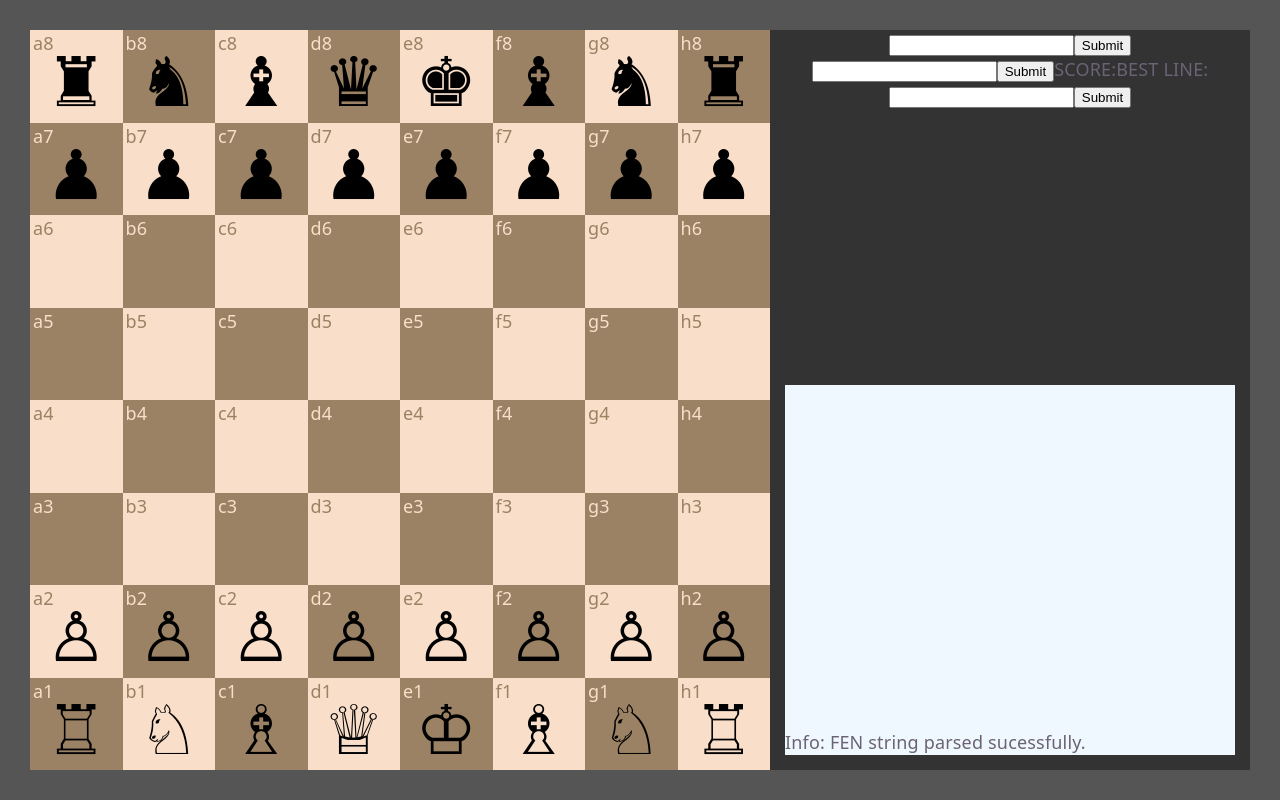
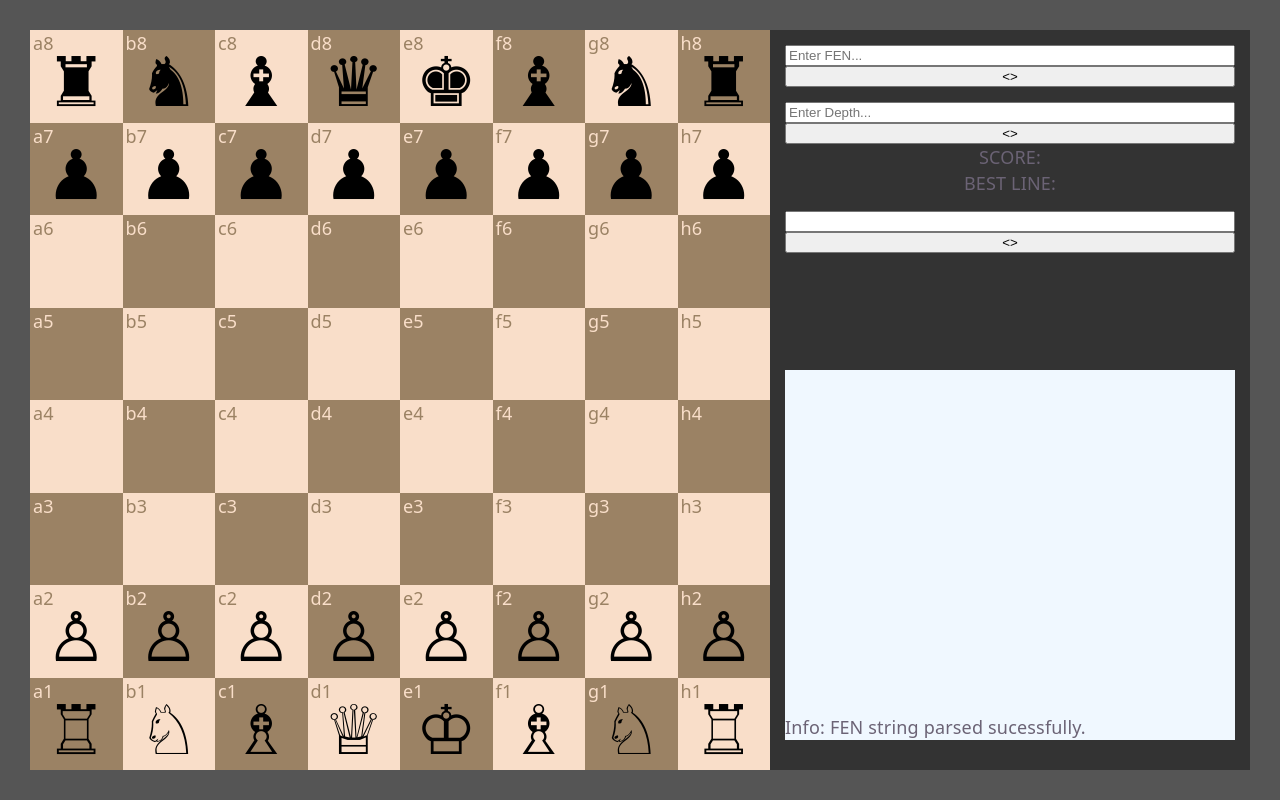
Before and after one commit to Tee-Mou/DoomsdayEngine, a React (Vite) app in the folder app/: page / in a window 1280 px wide. Built offline with nearby package versions, Linux system fonts and the light colour scheme.

Commit message:
Some gui changes to tools panel.

```diff
--- a/app/src/ui/Tools.css
+++ b/app/src/ui/Tools.css
@@ -4,16 +4,25 @@ button:focus {
 }
 
 #tools {
-    height: calc(100vh - 60px);
-    width: calc(100vw - 100vh);
+    height: calc(100vh - 90px);
+    width: calc(100vw - 100vh - 30px);
     background-color: #333;
 
-    min-width: 300px;
+    min-width: 270px;
 
     float: right;
     margin: 0px;
 
     display: flex;
     flex-direction: column;
-    align-items: center;
+
+    padding: 15px;
 }
+
+#fen-tools,
+#analysis-tools,
+#perft-tools {
+    margin-bottom: 15px;
+    display: flex;
+    flex-direction: column;
+}
--- a/app/src/ui/Tools.tsx
+++ b/app/src/ui/Tools.tsx
@@ -26,18 +26,18 @@ export function Tools (props: ToolsProps) {
         <div id="tools">
             <form id="fen-tools"
                   onSubmit={handleFENForm}>
-                <input id="fen-text" type="text" name="fen" pattern="[a-zA-Z0-9/]+"></input>
-                <input id="fen-button" type="submit"></input>
+                <input id="fen-text" type="text" name="fen" pattern="[a-zA-Z0-9/]+" placeholder="Enter FEN..."></input>
+                <input id="fen-button" type="submit" value="<>"></input>
             </form>
             <form id="analysis-tools">
-                <input id="analysis-depth-input" type="text" name="aDepth" pattern="[a-zA-Z0-9/]+"></input>
-                <input id="analyse-button" type="submit"></input>
+                <input id="analysis-depth-input" type="text" name="aDepth" pattern="[a-zA-Z0-9/]+" placeholder='Enter Depth...'></input>
+                <input id="analyse-button" type="submit" value="<>"></input>
                 <output id="analysis-score">SCORE:</output>
                 <output id="analysis-line">BEST LINE:</output>
             </form>
             <form id="perft-tools">
                 <input id="perft-depth-input" type="text" name = "pDepth" pattern="[a-zA-Z0-9/]+"></input>
-                <input id="perft-button" type="submit"></input>
+                <input id="perft-button" type="submit" value="<>"></input>
             </form>
             <Console consoleOutput={props.consoleOutput} setConsoleOutput={props.setConsoleOutput}>
             </Console>
```
